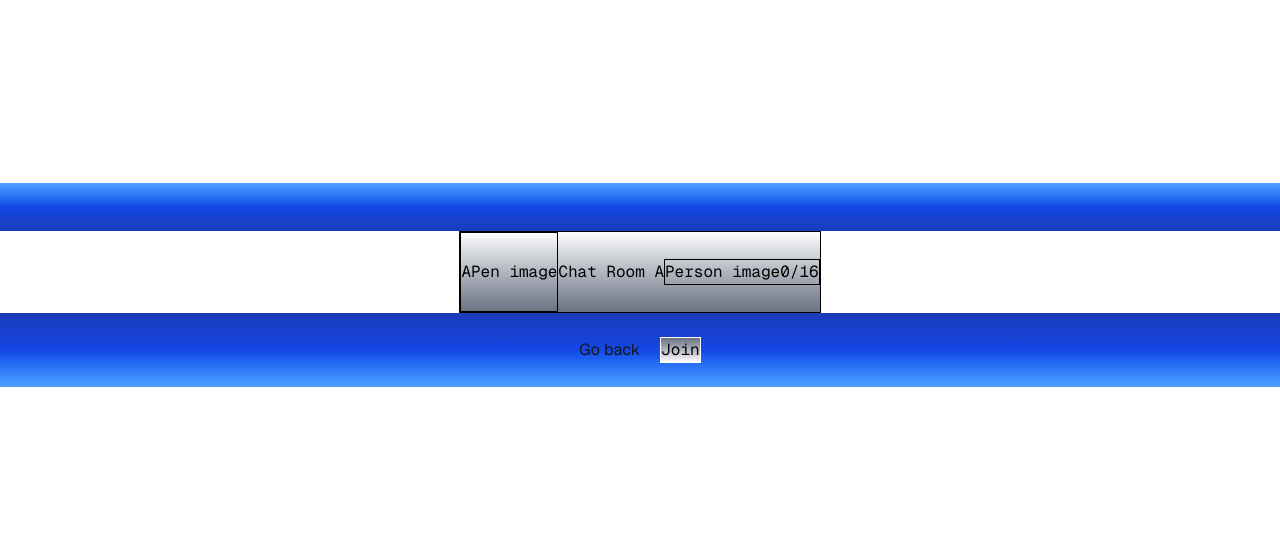
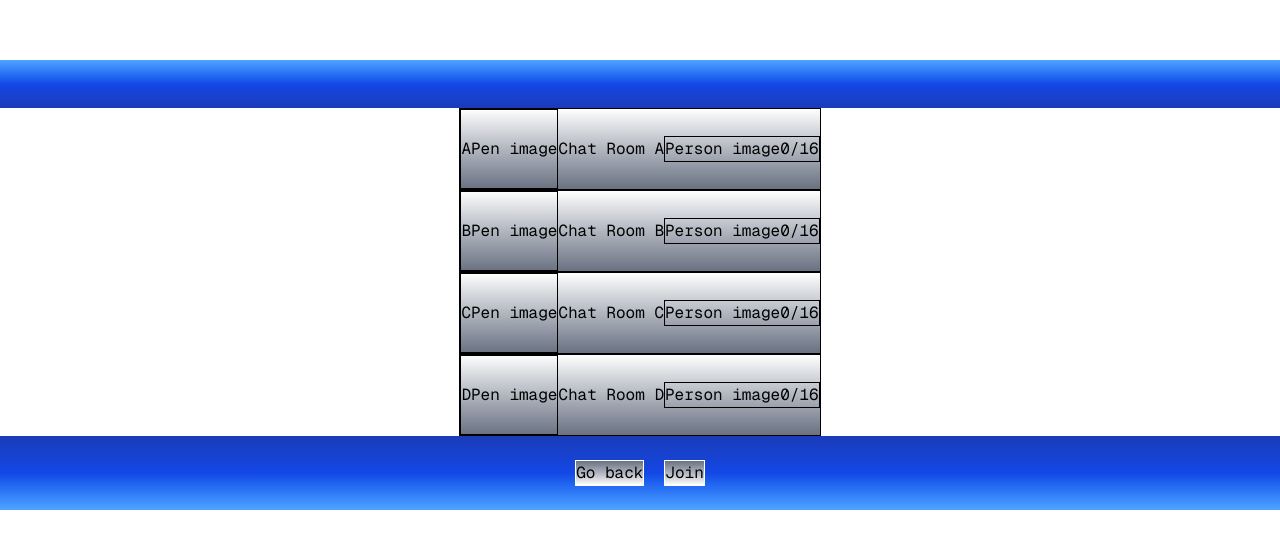
Before and after one commit to RHermanet14/digichat, a Next.js app: page / in a window 1280 px wide. Shown: the part 115-664 px from the top of the page. Built offline with nearby package versions, Linux system fonts and the light colour scheme.

Commit message:
made number of rooms dynamic

```diff
--- a/app/page.tsx
+++ b/app/page.tsx
@@ -1,24 +1,27 @@
 "use client";
 export default function Home() {
   function getChatrooms(numRooms: number) {
-    for(let i = 0; i < numRooms; i++) {
-        let conversion = "a".charCodeAt(0);
-        console.log(String.fromCharCode(conversion + i));
+    const addChar = (index: number): string => {
+      return String.fromCharCode("A".charCodeAt(0) + index);
     }
-    return <button
+    return <div>
+      {Array.from({length: numRooms}).map((_,index) => (
+        <button key={index}
           className="flex items-center border border-black text-black font-mono bg-linear-to-b from-white to-gray-500 min-h-20"
           onClick={() => console.log("Button Clicked")}
         >
           <div className="flex items-center border border-black min-h-20">
-        <p>A</p>
+            <p>{addChar(index)}</p>
             <p>Pen image</p>
           </div>
-      <p>Chat Room A</p>
+          <p>Chat Room {addChar(index)}</p>
           <div className="flex border border-black justify-center items-center">
             <p>Person image</p>
             <p>0/16</p>
           </div>
         </button>
+      ))}
+    </div>
   }
   return (
     <div className="flex flex-col flex-1 bg-mauve-400 font-sans justify-center">
@@ -27,7 +30,7 @@ export default function Home() {
         {getChatrooms(4)}
       </div>
       <div className="bg-linear-to-b from-blue-800 via-blue-700 to-blue-400 p-6 flex justify-center items-center space-x-5">
-        <button className="">Go back</button>
+        <button className="text-black font-mono border-white border bg-linear-to-b from-gray-500 to-white">Go back</button>
         <button className="text-black font-mono border-white border bg-linear-to-b from-gray-500 to-white">Join</button>
       </div>
     </div>
```
Lines whose indentation alone changed are shown as unchanged.
